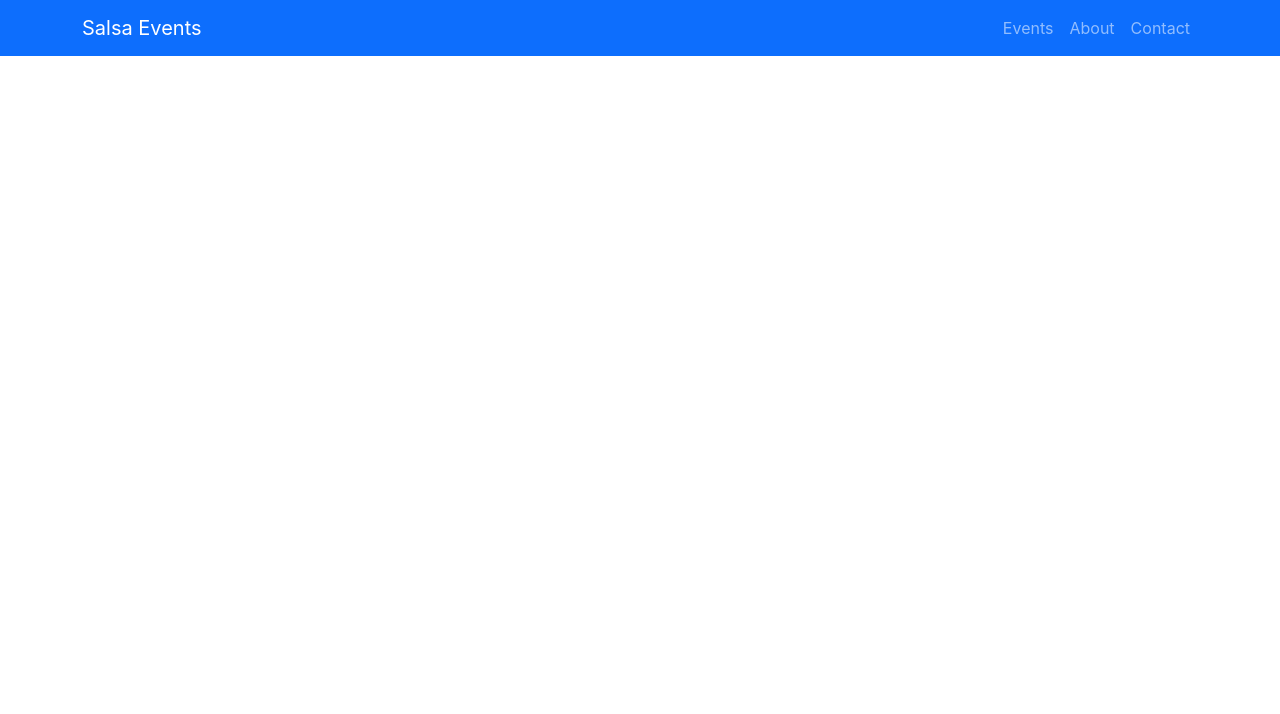
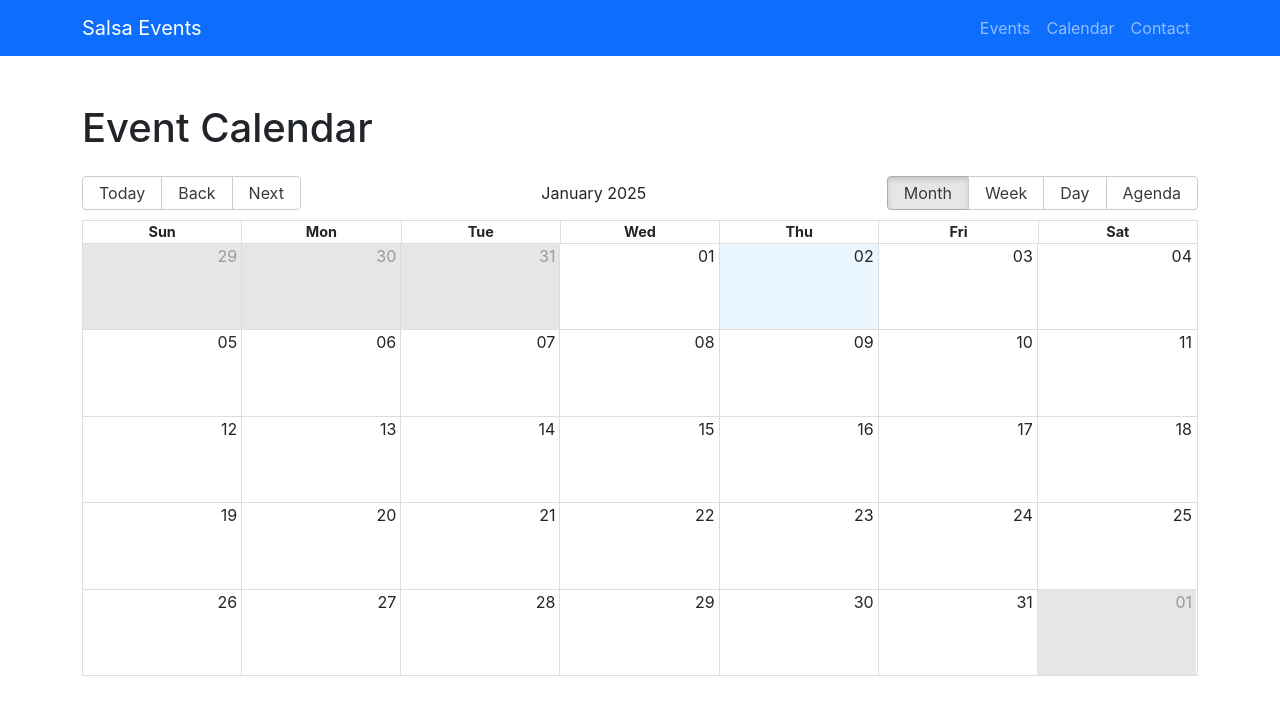
Before and after one commit to abrah926/salsa_project, a React (Create React App) app in the folder frontend/: page /calendar in a window 1280 px wide. Shown: the top 714 px of the page. Built offline with nearby package versions, Linux system fonts and the light colour scheme; no server answers.

Commit message:
calendar added

```diff
--- a/frontend/package.json
+++ b/frontend/package.json
@@ -8,7 +8,10 @@
     "axios": "^1.7.9",
     "bootstrap": "^5.3.3",
     "cra-template": "1.2.0",
+    "moment": "^2.30.1",
+    "moment-timezone": "^0.5.46",
     "react": "^18.3.1",
+    "react-big-calendar": "^1.17.1",
     "react-dom": "^18.3.1",
     "react-router-dom": "^7.1.1",
     "react-scripts": "5.0.1",
--- a/frontend/src/App.js
+++ b/frontend/src/App.js
@@ -4,6 +4,7 @@ import Navbar from "./components/Navbar";
 import Home from "./pages/Home";
 import Events from "./pages/Events";
 import EventDetails from "./pages/EventDetails";
+import Calendar from "./pages/Calendar";
 
 function App() {
   return (
@@ -22,15 +23,7 @@ function App() {
             </div>
           }
         />
-        <Route
-          path="/about"
-          element={
-            <div className="container mt-5">
-              <h1>About Us</h1>
-              <p>Learn more about Salsa Events and our mission to bring joy through dance!</p>
-            </div>
-          }
-        />
+        <Route path="/calendar" element={<Calendar />} /> {/* Calendar Route */}
       </Routes>
     </Router>
   );
--- a/frontend/src/components/Navbar.js
+++ b/frontend/src/components/Navbar.js
@@ -27,8 +27,8 @@ const Navbar = () => {
               </Link>
             </li>
             <li className="nav-item">
-              <Link className="nav-link" to="/about">
-                About
+              <Link className="nav-link" to="/calendar">
+                Calendar
               </Link>
             </li>
             <li className="nav-item">
--- /dev/null
+++ b/frontend/src/pages/Calendar.js
@@ -0,0 +1,44 @@
+import React, { useState, useEffect } from "react";
+import { Calendar as BigCalendar, momentLocalizer } from "react-big-calendar";
+import moment from "moment";
+import "react-big-calendar/lib/css/react-big-calendar.css";
+import { fetchEvents } from "../services/api";
+
+const localizer = momentLocalizer(moment);
+
+const Calendar = () => {
+  const [events, setEvents] = useState([]);
+
+  useEffect(() => {
+    const getEvents = async () => {
+      try {
+        const data = await fetchEvents();
+        const formattedEvents = data.map((event) => ({
+          title: event.name,
+          start: new Date(event.event_date),
+          end: new Date(event.event_date),
+        }));
+        setEvents(formattedEvents);
+      } catch (error) {
+        console.error("Error fetching events for calendar:", error);
+      }
+    };
+
+    getEvents();
+  }, []);
+
+  return (
+    <div className="container mt-5">
+      <h1 className="mb-4">Event Calendar</h1>
+      <BigCalendar
+        localizer={localizer}
+        events={events}
+        startAccessor="start"
+        endAccessor="end"
+        style={{ height: 500 }}
+      />
+    </div>
+  );
+};
+
+export default Calendar;
```
Also changed, not shown: 1 other file (tests, documents, lock files or other folders).
